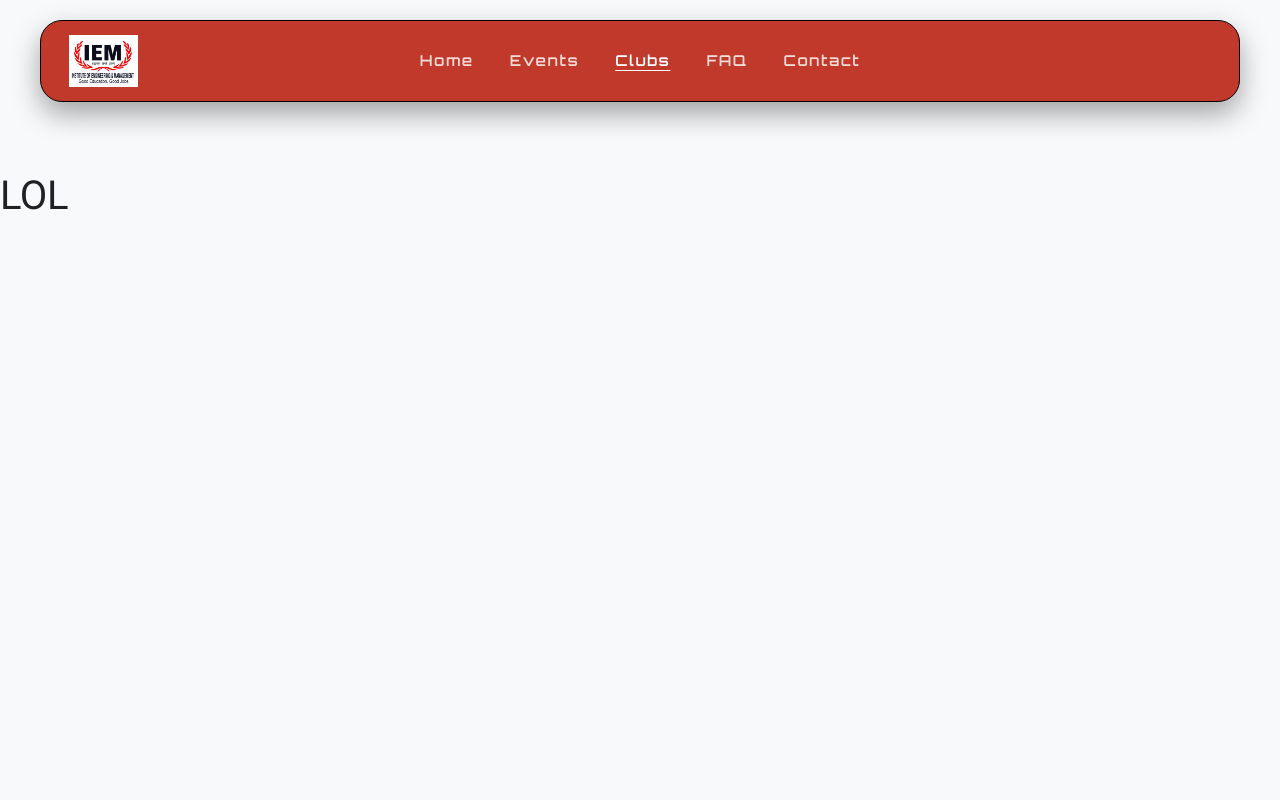
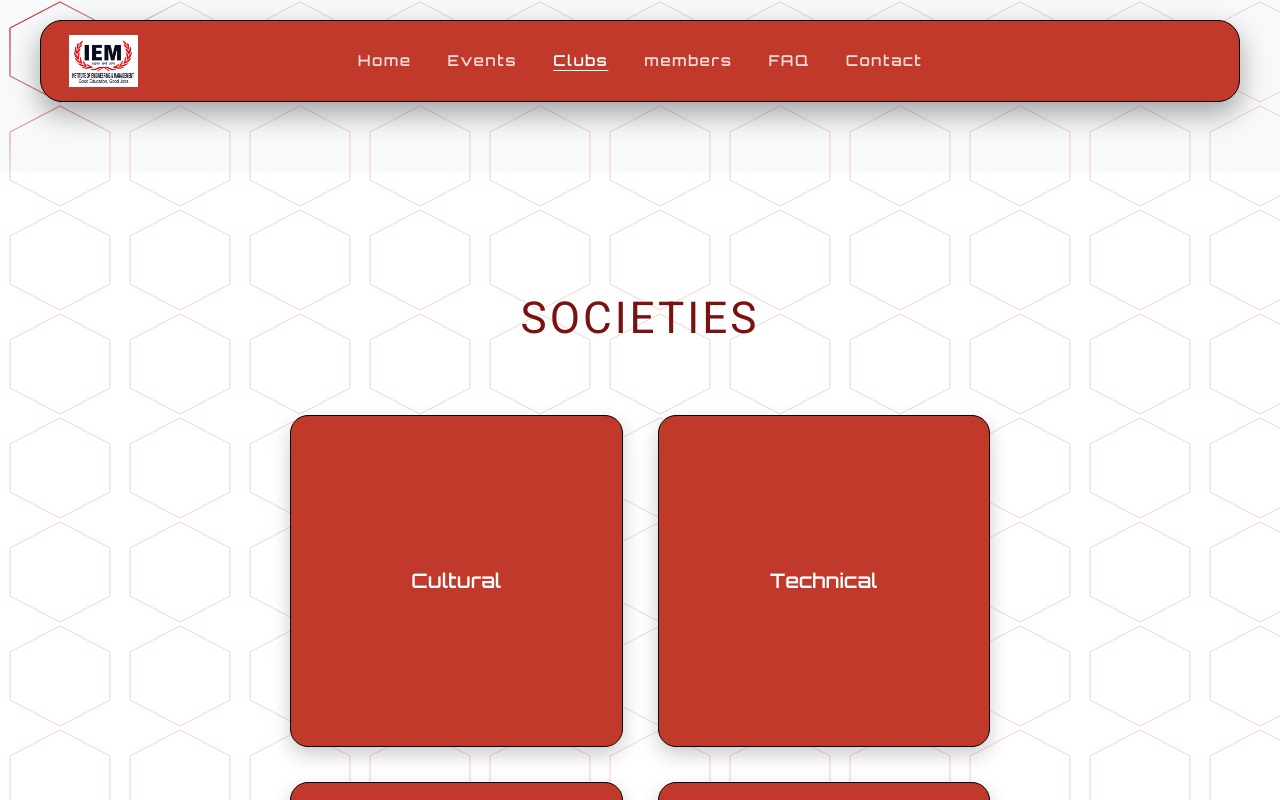
Before and after one commit to nihal-gazi/iem-gymkhana, a React (Vite) app: page /clubs in a window 1280 px wide. Shown: the top 800 px of the page. Built offline with nearby package versions, Linux system fonts and the light colour scheme; a web font is replaced by a local one.

Commit message:
members,event,club

```diff
--- a/package.json
+++ b/package.json
@@ -13,6 +13,7 @@
     "framer-motion": "^12.35.1",
     "react": "^19.2.0",
     "react-dom": "^19.2.0",
+    "react-icons": "^5.6.0",
     "react-router-dom": "^7.13.1"
   },
   "devDependencies": {
--- a/src/components/layout/InteractiveMesh.jsx
+++ b/src/components/layout/InteractiveMesh.jsx
@@ -12,37 +12,57 @@ export default function InteractiveMesh() {
   return (
     <>
       {/* Base hex grid */}
-      <svg style={{ position:"fixed", inset:0, width:"100%", height:"100%",
-        opacity:0.35, pointerEvents:"none", zIndex:0 }}>
+      <svg
+        style={{
+          position: "fixed",
+          inset: 0,
+          width: "100%",
+          height: "100%",
+          opacity: 0.35,
+          pointerEvents: "none",
+          zIndex: 0
+        }}
+      >
         <defs>
           <pattern id="hex" width="120" height="104" patternUnits="userSpaceOnUse">
-            <polygon points="60,2 110,28 110,76 60,102 10,76 10,28"
-              fill="none" stroke="#D84343" strokeWidth="0.7" />
+            <polygon
+              points="60,2 110,28 110,76 60,102 10,76 10,28"
+              fill="none"
+              stroke="#D84343"
+              strokeWidth="0.7"
+            />
           </pattern>
         </defs>
+
         <rect width="100%" height="100%" fill="url(#hex)" />
       </svg>
 
-      {/* Darker mesh near cursor */}
-      <svg style={{ position:"fixed", inset:0, width:"100%", height:"100%",
-        pointerEvents:"none", zIndex:0,
-        maskImage:`radial-gradient(260px circle at ${pos.x}px ${pos.y}px, white, transparent 70%)`,
-        WebkitMaskImage:`radial-gradient(260px circle at ${pos.x}px ${pos.y}px, white, transparent 70%)` }}>
+      {/* Darker mesh near cursor (kept) */}
+      <svg
+        style={{
+          position: "fixed",
+          inset: 0,
+          width: "100%",
+          height: "100%",
+          pointerEvents: "none",
+          zIndex: 0,
+          maskImage: `radial-gradient(260px circle at ${pos.x}px ${pos.y}px, white, transparent 70%)`,
+          WebkitMaskImage: `radial-gradient(260px circle at ${pos.x}px ${pos.y}px, white, transparent 70%)`
+        }}
+      >
         <defs>
           <pattern id="hexHover" width="120" height="104" patternUnits="userSpaceOnUse">
-            <polygon points="60,2 110,28 110,76 60,102 10,76 10,28"
-              fill="none" stroke="#B71C1C" strokeWidth="1.2" />
+            <polygon
+              points="60,2 110,28 110,76 60,102 10,76 10,28"
+              fill="none"
+              stroke="#B71C1C"
+              strokeWidth="1.2"
+            />
           </pattern>
         </defs>
+
         <rect width="100%" height="100%" fill="url(#hexHover)" />
       </svg>
-
-      {/* Cursor glow */}
-      <div style={{ position:"fixed", left:pos.x - 120, top:pos.y - 120,
-        width:"240px", height:"240px", borderRadius:"50%",
-        pointerEvents:"none", zIndex:0,
-        background:"radial-gradient(circle, rgba(192,57,43,0.25) 0%, rgba(192,57,43,0.12) 40%, transparent 70%)",
-        filter:"blur(40px)" }} />
     </>
   );
 }
--- a/src/components/layout/Navbar.jsx
+++ b/src/components/layout/Navbar.jsx
@@ -8,6 +8,7 @@ const NAV_LINKS = [
   { name: "Home",    path: "/" },
   { name: "Events",  path: "/events" },
   { name: "Clubs",   path: "/clubs" },
+   { name: "members",   path: "/members" },
   { name: "FAQ",     path: "/faq" },
   { name: "Contact", path: "/contact" },
 ];
--- a/src/pages/Clubs.jsx
+++ b/src/pages/Clubs.jsx
@@ -1,5 +1,176 @@
-export default function Events() {
+import { useState, useEffect } from "react";
+import { Link } from "react-router-dom";
+
+/* INTERACTIVE MESH */
+
+function InteractiveMesh() {
+
+  const [pos, setPos] = useState({ x: 0, y: 0 });
+
+  useEffect(() => {
+    const move = (e) => {
+      setPos({
+        x: e.clientX,
+        y: e.clientY
+      });
+    };
+
+    window.addEventListener("mousemove", move);
+    return () => window.removeEventListener("mousemove", move);
+  }, []);
+
   return (
-    <h1>LOL</h1>
+    <>
+      <svg
+        style={{
+          position: "fixed",
+          inset: 0,
+          width: "100%",
+          height: "100%",
+          opacity: 0.35,
+          pointerEvents: "none",
+          zIndex: 0
+        }}
+      >
+        <defs>
+          <pattern id="hex" width="120" height="104" patternUnits="userSpaceOnUse">
+            <polygon
+              points="60,2 110,28 110,76 60,102 10,76 10,28"
+              fill="none"
+              stroke="#D84343"
+              strokeWidth="0.7"
+            />
+          </pattern>
+        </defs>
+
+        <rect width="100%" height="100%" fill="url(#hex)" />
+      </svg>
+
+      <svg
+        style={{
+          position: "fixed",
+          inset: 0,
+          width: "100%",
+          height: "100%",
+          pointerEvents: "none",
+          zIndex: 0,
+          maskImage: `radial-gradient(260px circle at ${pos.x}px ${pos.y}px, white, transparent 70%)`,
+          WebkitMaskImage: `radial-gradient(260px circle at ${pos.x}px ${pos.y}px, white, transparent 70%)`
+        }}
+      >
+        <defs>
+          <pattern id="hexHover" width="120" height="104" patternUnits="userSpaceOnUse">
+            <polygon
+              points="60,2 110,28 110,76 60,102 10,76 10,28"
+              fill="none"
+              stroke="#B71C1C"
+              strokeWidth="1.2"
+            />
+          </pattern>
+        </defs>
+
+        <rect width="100%" height="100%" fill="url(#hexHover)" />
+      </svg>
+    </>
   );
 }
+
+/* EVENTS PAGE */
+
+export default function Events() {
+
+  const societies = [
+    { name: "Cultural", path: "/societies/cultural" },
+    { name: "Technical", path: "/societies/technical" },
+    { name: "Sports", path: "/societies/sports" },
+    { name: "Student Welfare", path: "/societies/welfare" }
+  ];
+
+  return (
+    <div
+      style={{
+        minHeight: "100vh",
+        padding: "120px 40px",
+        fontFamily: "'Orbitron', sans-serif",
+        background: "#ffffff",
+        position: "relative"
+      }}
+    >
+
+      <InteractiveMesh />
+
+      <h1
+        style={{
+          textAlign: "center",
+          fontSize: "44px",
+          marginBottom: "70px",
+          color: "#7A1212",
+          letterSpacing: "3px",
+          position: "relative",
+          zIndex: 1
+        }}
+      >
+        SOCIETIES
+      </h1>
+
+      {/* GRID */}
+
+      <div
+        style={{
+          maxWidth: "700px",
+          margin: "auto",
+          display: "grid",
+          gridTemplateColumns: "repeat(2, 1fr)",  // 2 CARDS PER ROW
+          gap: "35px",
+          position: "relative",
+          zIndex: 1
+        }}
+      >
+
+        {societies.map((society, index) => (
+
+          <Link key={index} to={society.path} style={{ textDecoration: "none" }}>
+
+            <div
+              style={{
+                aspectRatio: "1 / 1",
+                background: "#C0392B",
+                borderRadius: "18px",
+                border: "1px solid black",
+                display: "flex",
+                alignItems: "center",
+                justifyContent: "center",
+                fontSize: "20px",
+                color: "#fff",
+                fontWeight: "600",
+                boxShadow: "0 8px 20px rgba(0,0,0,0.2)",
+                transition: "all 0.25s ease",
+                cursor: "pointer"
+              }}
+              onMouseEnter={(e) => {
+                e.currentTarget.style.transform = "scale(1.05)";
+                e.currentTarget.style.background = "#A93226";
+                e.currentTarget.style.boxShadow =
+                  "0 14px 35px rgba(192,57,43,0.35)";
+              }}
+              onMouseLeave={(e) => {
+                e.currentTarget.style.transform = "scale(1)";
+                e.currentTarget.style.background = "#C0392B";
+                e.currentTarget.style.boxShadow =
+                  "0 8px 20px rgba(0,0,0,0.2)";
+              }}
+            >
+
+              {society.name}
+
+            </div>
+
+          </Link>
+
+        ))}
+
+      </div>
+
+    </div>
+  );
+}
--- a/src/pages/Events.jsx
+++ b/src/pages/Events.jsx
@@ -1,81 +1,112 @@
 import { useState } from "react";
-import { motion, AnimatePresence } from "framer-motion";
-import Footer            from "../components/layout/Footer";
-import InteractiveMesh   from "../components/layout/InteractiveMesh";
-import RecentCarousel    from "../components/layout/RecentCarousel";
-import EventCard         from "../components/layout/EventCard";
-import EventDetailModal  from "../components/layout/EventDetailModal";
-import { ALL_EVENTS, EVENTS_INITIAL_SHOW } from "../data/eventsData";
+import Footer from "../components/layout/Footer";
+import InteractiveMesh from "../components/layout/InteractiveMesh";
+import EventCard from "../components/layout/EventCard";
+import EventDetailModal from "../components/layout/EventDetailModal";
+import { ALL_EVENTS } from "../data/eventsData";
 
 export default function Events() {
-  const [showAll,       setShowAll]       = useState(false);
+
   const [selectedEvent, setSelectedEvent] = useState(null);
 
-  const sorted  = [...ALL_EVENTS].sort(
+  const sorted = [...ALL_EVENTS].sort(
     (a, b) => new Date(b.dateISO) - new Date(a.dateISO)
   );
-  const visible = showAll ? sorted : sorted.slice(0, EVENTS_INITIAL_SHOW);
-  const hasMore = sorted.length > EVENTS_INITIAL_SHOW;
 
   return (
     <>
-      <div style={{
+      <div
+        style={{
           minHeight: "100vh",
           padding: "100px 20px 60px",
           fontFamily: "'Orbitron', sans-serif",
-        background: "#ffffff",
           position: "relative",
-        /*
-          overflowX hidden stops any child from widening the page.
-          overflowY stays as default (scroll) so the page scrolls normally.
-        */
-        overflowX: "hidden",
-        overflowY: "visible",
-      }}>
+          overflowX: "hidden"
+        }}
+      >
 
+        {/* MESH BACKGROUND */}
         <InteractiveMesh />
 
-        <h1 style={{
+        {/* CONTENT */}
+
+        <h1
+          style={{
             textAlign: "center",
             fontSize: "44px",
             color: "#7A1212",
             marginBottom: "52px",
             letterSpacing: "3px",
             position: "relative",
-          zIndex: 1,
-        }}>
+            zIndex: 1
+          }}
+        >
           EVENTS
         </h1>
 
-        <div style={{ position: "relative", zIndex: 1 }}>
-          <RecentCarousel />
-        </div>
+        <div
+          style={{
+            maxWidth: "900px",
+            margin: "auto",
+            position: "relative",
+            zIndex: 1
+          }}
+        >
 
-        <div style={{ maxWidth: "900px", margin: "auto", position: "relative", zIndex: 1 }}>
+          {/* HEADER */}
 
-          <div style={{
+          <div
+            style={{
               display: "flex",
               alignItems: "center",
               gap: "16px",
-            marginBottom: "28px",
-          }}>
-            <span style={{
+              marginBottom: "28px"
+            }}
+          >
+
+            <span
+              style={{
                 fontSize: "11px",
                 fontWeight: 700,
                 letterSpacing: "3px",
                 color: "#7A1212",
-              textTransform: "uppercase",
-            }}>
+                textTransform: "uppercase"
+              }}
+            >
               All Events
             </span>
-            <div style={{ flex: 1, height: "1px", background: "rgba(192,57,43,0.25)" }} />
-            <span style={{ fontSize: "11px", color: "rgba(192,57,43,0.5)", letterSpacing: "1px" }}>
+
+            <div
+              style={{
+                flex: 1,
+                height: "1px",
+                background: "rgba(192,57,43,0.25)"
+              }}
+            />
+
+            <span
+              style={{
+                fontSize: "11px",
+                color: "rgba(192,57,43,0.5)",
+                letterSpacing: "1px"
+              }}
+            >
               {sorted.length} total
             </span>
+
           </div>
 
-          <div style={{ display: "flex", flexDirection: "column", gap: "16px" }}>
-            {visible.map((event, i) => (
+          {/* EVENTS LIST */}
+
+          <div
+            style={{
+              display: "flex",
+              flexDirection: "column",
+              gap: "16px"
+            }}
+          >
+
+            {sorted.map((event, i) => (
               <EventCard
                 key={event.id}
                 event={event}
@@ -83,48 +114,11 @@ export default function Events() {
                 onClick={() => setSelectedEvent(event)}
               />
             ))}
+
           </div>
 
-          {hasMore && !showAll && (
-            <AnimatePresence>
-              <motion.div
-                initial={{ opacity: 0 }}
-                animate={{ opacity: 1 }}
-                style={{ textAlign: "center", marginTop: "36px" }}
-              >
-                <button
-                  onClick={() => setShowAll(true)}
-                  style={{
-                    background: "transparent",
-                    border: "1.5px solid #C0392B",
-                    color: "#7A1212",
-                    padding: "12px 36px",
-                    borderRadius: "50px",
-                    fontFamily: "'Orbitron', sans-serif",
-                    fontSize: "12px",
-                    fontWeight: 700,
-                    letterSpacing: "3px",
-                    cursor: "pointer",
-                    textTransform: "uppercase",
-                    transition: "all 0.25s ease",
-                  }}
-                  onMouseEnter={e => {
-                    e.currentTarget.style.background = "#C0392B";
-                    e.currentTarget.style.color      = "#fff";
-                    e.currentTarget.style.boxShadow  = "0 8px 24px rgba(192,57,43,0.35)";
-                  }}
-                  onMouseLeave={e => {
-                    e.currentTarget.style.background = "transparent";
-                    e.currentTarget.style.color      = "#7A1212";
-                    e.currentTarget.style.boxShadow  = "none";
-                  }}
-                >
-                  Show More — {sorted.length - EVENTS_INITIAL_SHOW} more events
-                </button>
-              </motion.div>
-            </AnimatePresence>
-          )}
         </div>
+
       </div>
 
       <Footer />
@@ -133,6 +127,7 @@ export default function Events() {
         event={selectedEvent}
         onClose={() => setSelectedEvent(null)}
       />
+
     </>
   );
 }
--- a/src/pages/Members.jsx
+++ b/src/pages/Members.jsx
@@ -1,5 +1,139 @@
-export default function Events() {
+import { useState } from "react";
+import { FiMail } from "react-icons/fi";
+import InteractiveMesh from "../components/layout/InteractiveMesh";
+
+const members = Array.from({ length: 138 }, (_, i) => ({
+  id: i + 1,
+  name: `Member ${i + 1}`,
+  email: "member@gymkhana.com",
+  image: "/coming.png",
+}));
+
+function MemberCard({ member }) {
+  const [active, setActive] = useState(false);
+
   return (
-    <h1>LOL</h1>
+    <div
+      style={{
+        position: "relative",
+        width: "220px",
+        aspectRatio: "1/1",
+        cursor: "pointer",
+      }}
+      onMouseEnter={() => setActive(true)}
+      onMouseLeave={() => setActive(false)}
+      onClick={() => setActive(!active)}
+    >
+      {/* BACK CARD */}
+      <div
+        style={{
+          position: "absolute",
+          inset: 0,
+          borderRadius: "12px",
+          border: "2px solid #C0392B",
+          background: "rgba(255,255,255,0.95)",
+          display: "flex",
+          flexDirection: "column",
+          alignItems: "center",
+          justifyContent: "flex-end",
+          paddingBottom: "18px",
+          transition: "transform 0.45s ease",
+          transform: active ? "translate(14px,50px)" : "translate(0,0)",
+          zIndex: 1,
+        }}
+      >
+        <h3
+          style={{
+            fontFamily: "Orbitron",
+            fontSize: "15px",
+            fontWeight: "600",
+            color: "#111",
+            textAlign: "center",
+          }}
+        >
+          {member.name}
+        </h3>
+
+        <a href={`mailto:${member.email}`} style={{ marginTop: "6px", color: "#444" }}>
+          <FiMail size={18} />
+        </a>
+      </div>
+
+      {/* FRONT IMAGE CARD */}
+      <div
+        style={{
+          position: "absolute",
+          inset: 0,
+          borderRadius: "12px",
+          overflow: "hidden",
+          border: "2px solid #C0392B",
+          background: "#fff",
+          transition: "transform 0.45s ease",
+          transform: active ? "translate(-14px,-50px)" : "translate(0,0)",
+          zIndex: 2,
+        }}
+      >
+        <img
+          src={member.image}
+          alt={member.name}
+          loading="lazy"
+          style={{
+            width: "100%",
+            height: "100%",
+            objectFit: "cover",
+          }}
+        />
+      </div>
+    </div>
   );
 }
+
+export default function Members() {
+  return (
+    <div
+      style={{
+        minHeight: "100vh",
+        padding: "120px 30px",
+        position: "relative",
+        fontFamily: "Orbitron",
+        overflowX: "hidden",
+      }}
+    >
+      {/* Mesh Background */}
+      <InteractiveMesh />
+
+      {/* Heading */}
+      <h1
+        style={{
+          textAlign: "center",
+          fontSize: "42px",
+          color: "#7A1212",
+          marginBottom: "60px",
+          letterSpacing: "3px",
+          position: "relative",
+          zIndex: 1,
+        }}
+      >
+        STUDENT COUNCIL MEMBERS
+      </h1>
+
+      {/* Members Grid */}
+      <div
+        style={{
+          position: "relative",
+          zIndex: 1,
+          display: "grid",
+          gridTemplateColumns: "repeat(auto-fit, minmax(220px,1fr))",
+          gap: "36px",
+          maxWidth: "1300px",
+          margin: "auto",
+          justifyItems: "center",
+        }}
+      >
+        {members.map((member) => (
+          <MemberCard key={member.id} member={member} />
+        ))}
+      </div>
+    </div>
+  );
+}
```
Also changed, not shown: public/coming.png (added), 1 other file (tests, documents, lock files or other folders). Lines whose indentation alone changed are shown as unchanged.
